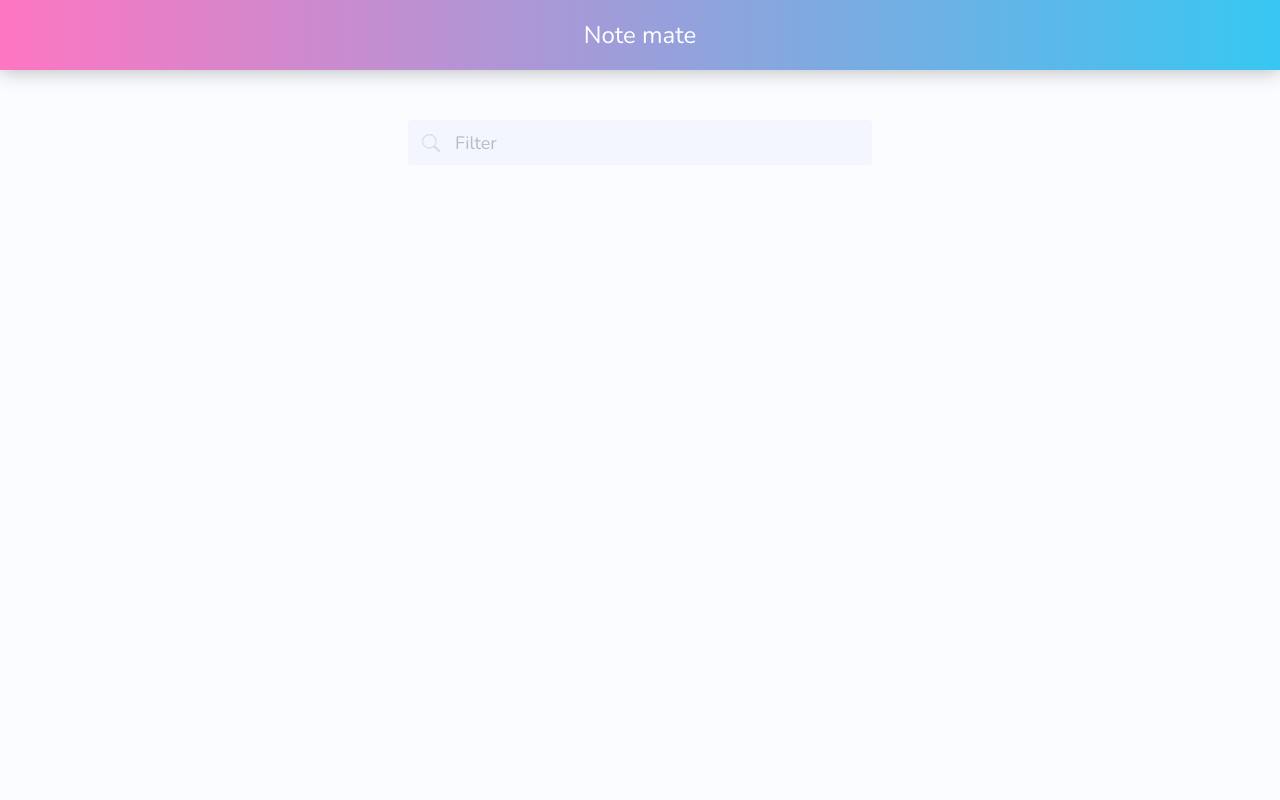
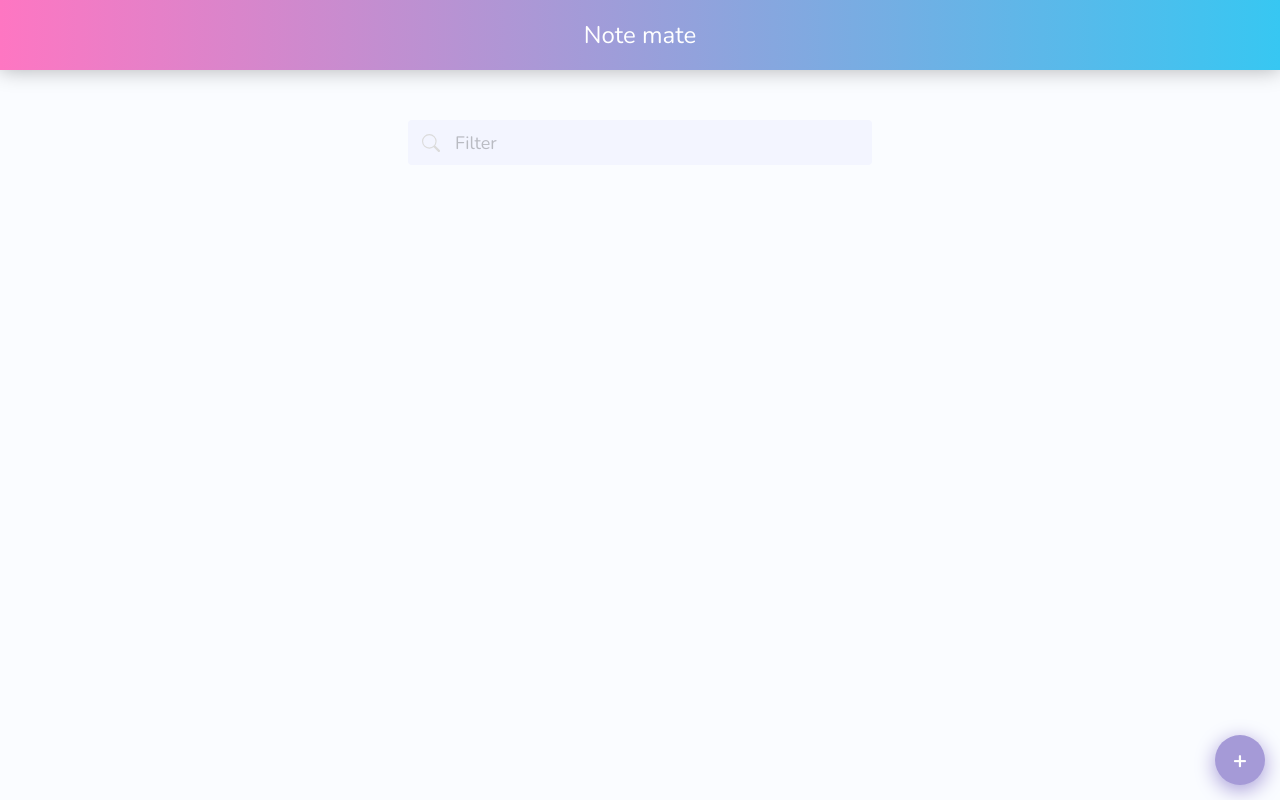
Before and after one commit to Meschacirung/NoteMate, an Angular app: page / in a window 1280 px wide. Built offline with nearby package versions, Linux system fonts and the light colour scheme.

Commit message:
feat (note-details) : create service & add dynamic note cards

```diff
--- a/src/app/pages/main-layout/main-layout.component.scss
+++ b/src/app/pages/main-layout/main-layout.component.scss
@@ -4,7 +4,7 @@
 
     display : flex;
     flex-direction: column;
-    height: 100%;
+    height: 100vh;
 
     overflow: hidden;
 
--- a/src/app/pages/note-details/note-details.component.html
+++ b/src/app/pages/note-details/note-details.component.html
@@ -22,7 +22,7 @@
 
         <div class="field is-grouped is-pulled-right">
             <div class="control">
-                <button class="button is-text" type="button">Cancel</button>
+                <button class="button is-text" type="button" (click)="cancel()">Cancel</button>
             </div>
             <div class="control">
                 <button class="button is-success" type="submit" [disabled]="!noteForm.valid">Save</button>
--- a/src/app/pages/note-details/note-details.component.ts
+++ b/src/app/pages/note-details/note-details.component.ts
@@ -2,6 +2,7 @@ import { Component, OnInit } from '@angular/core';
 import { NgForm } from '@angular/forms';
 import { Note } from 'src/app/shared/note.model';
 import { NotesService } from 'src/app/shared/notes.service';
+import { Router } from '@angular/router';
 
 @Component({
   selector: 'app-note-details',
@@ -12,7 +13,7 @@ export class NoteDetailsComponent implements OnInit {
 
   note : Note ;
 
-  constructor(private notesService : NotesService) { }
+  constructor(private notesService : NotesService, private router : Router) { }
 
   ngOnInit(): void {
     this.note = new Note();
@@ -20,6 +21,11 @@ export class NoteDetailsComponent implements OnInit {
 
   onSubmit(form :NgForm){
     this.notesService.add(form.value);
+    this.router.navigateByUrl('/')
+  }
+
+  cancel(){
+    this.router.navigateByUrl('/')
   }
 
 }
--- a/src/app/pages/note-list/note-list.component.html
+++ b/src/app/pages/note-list/note-list.component.html
@@ -14,4 +14,6 @@
     <div class="notes-list">
         <app-note-card *ngFor="let note of notes" [title]="note.title" [body]="note.body"></app-note-card>
     </div>
+
+    <button class="add-btn is-primary" routerLink="new">+</button>
 </div>
--- a/src/app/pages/note-list/note-list.component.scss
+++ b/src/app/pages/note-list/note-list.component.scss
@@ -1,3 +1,5 @@
+@import '../../../main.scss';
+
 .main-container{
 
     display: flex;
@@ -18,3 +20,39 @@ app-note-card{
     display: block;
     margin-bottom:20px;
 }
+
+.add-btn{
+    position: fixed;
+    z-index:1000;
+
+    right:15px;
+    bottom:15px;
+
+    height:50px;
+    width:50px;
+
+    color: white;
+
+    font : {
+        size : 24px;
+        weight: 800;
+    }
+
+    border-radius:50px;
+    border: none;
+
+    background: $primary;
+
+    box-shadow: 0 5px 20px $primary;
+
+    &:focus{
+        outline: none;
+    }
+
+    &:hover{
+        cursor: pointer;
+
+        background: darken($primary, 10);
+        box-shadow: 0 8px 25px $primary;
+    }
+}
```
Also changed, not shown: src/app/pages/note-list/note-list.component.ts (line endings or trailing spaces).
